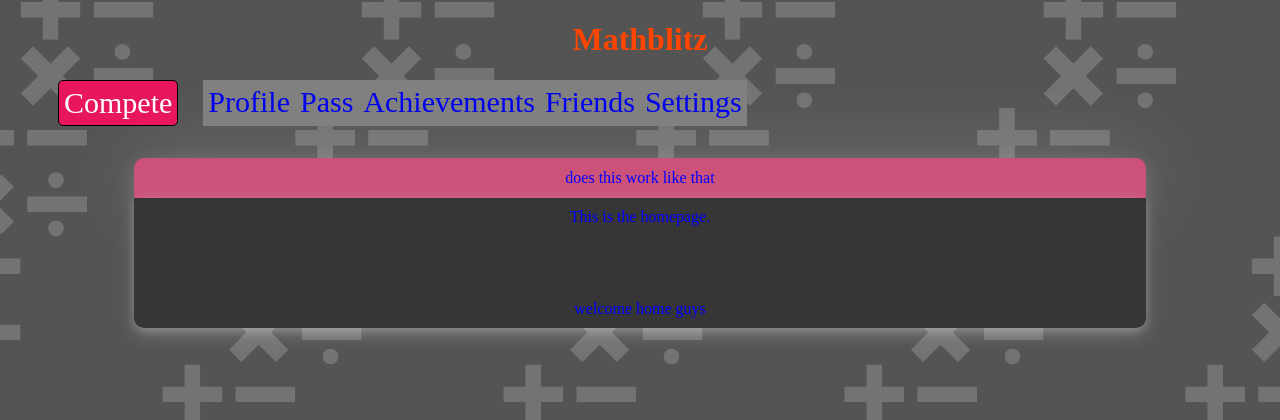
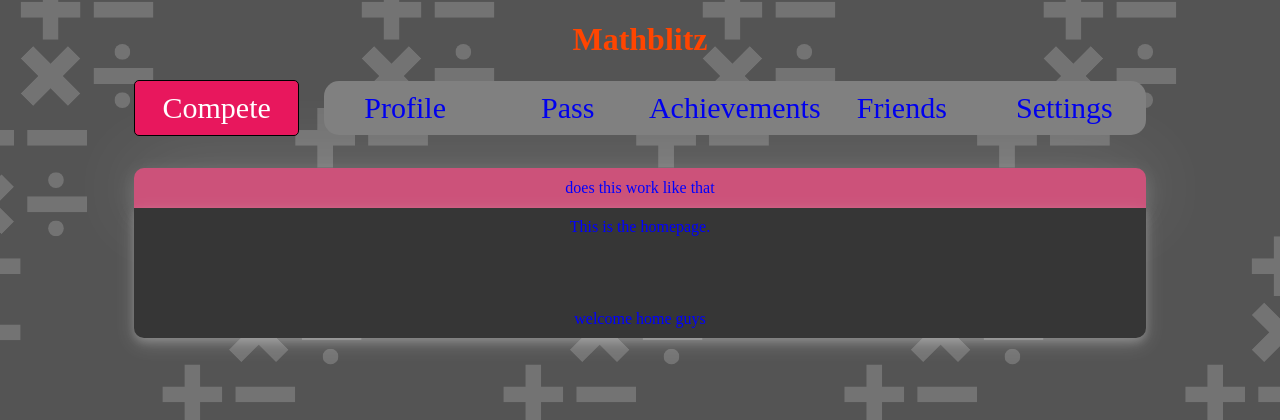
Before and after one commit to aidan-t-chang/mathblitz2, a Django app: page / in a window 1280 px wide. Shown: the top 420 px of the page. Run offline with Django 5.2, Linux system fonts and the light colour scheme; some libraries are stand-ins or nearby versions.

Commit message:
completed the base html plage

```diff
--- a/demo/myapp/static/style.css
+++ b/demo/myapp/static/style.css
@@ -4,6 +4,10 @@
    Wood Charcoal #474747
    Dark Grey #363636 */
 
+nav {
+  width: 80%;
+  margin: auto;
+}
 body {
     background-image: url("imgs/mbg.png");
 }
@@ -35,8 +39,31 @@ ul {
 li {
     text-decoration: none;
     font-size: 30px;
-    padding: 5px;
     background-color: grey;
+    margin: auto;
+    width: 80%;
+}
+
+li a {
+  display: block;
+  width: 100%;
+  height: 100%;
+  padding-top: 10px;
+  padding-bottom: 10px;
+}
+
+.liright {
+  color: red;
+  text-align: center;
+  border-top-right-radius: 0.5em;
+  border-bottom-right-radius: 0.5em;
+}
+
+.lileft {
+  color: green;
+  text-align: center;
+  border-top-left-radius: 0.5em;
+  border-bottom-left-radius: 0.5em;
 }
 
 li:hover {
@@ -45,16 +72,19 @@ li:hover {
 }
 
 .compete {
-    margin-left: 50px;
     margin-right: 25px;
     text-decoration: none;
     font-size: 30px;
     border: 1px solid black;
-    padding: 5px;
     background-color: #E8175D;
     border-radius: 5px;
+    text-align: center;
 }
 
+.compete a {
+  width: 100%;
+  height: 100%;
+}
 .compete:hover {
     background-color: #E8175D;
 }
@@ -145,3 +175,8 @@ li:hover {
   85% { color: #4b0082; }
   100% { color: #8b00ff; }
 }
+
+.nav-item {
+  float: right;
+  text-align: center;
+}
--- a/demo/myapp/templates/base.html
+++ b/demo/myapp/templates/base.html
@@ -22,7 +22,7 @@
           <li class="compete">
             <a class="compete-nav" href="#">Compete</a>
           </li>
-          <li class="nav-item">
+          <li class="lileft">
             <a class="nav-link" href="#">Profile</a>
           </li>
           <li class="nav-item">
@@ -34,7 +34,7 @@
           <li class="nav-item">
             <a class="nav-link" href="#">Friends</a>
           </li>
-          <li class="nav-item">
+          <li class="liright">
             <a class="nav-link" href="#">Settings</a>
           </li>
         </ul>
```
